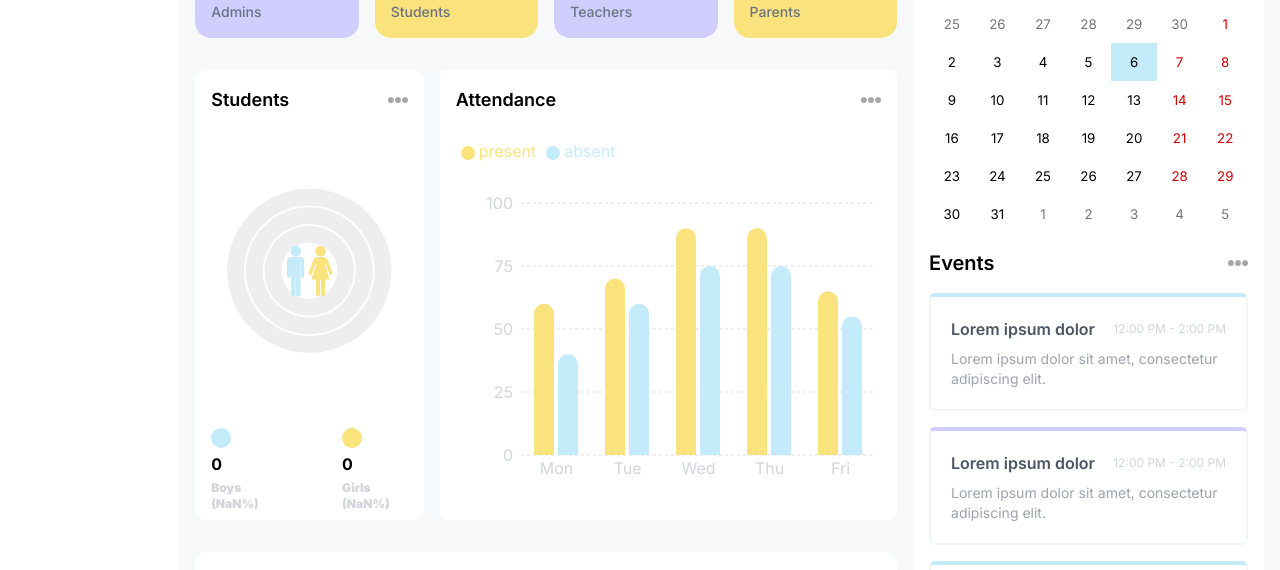
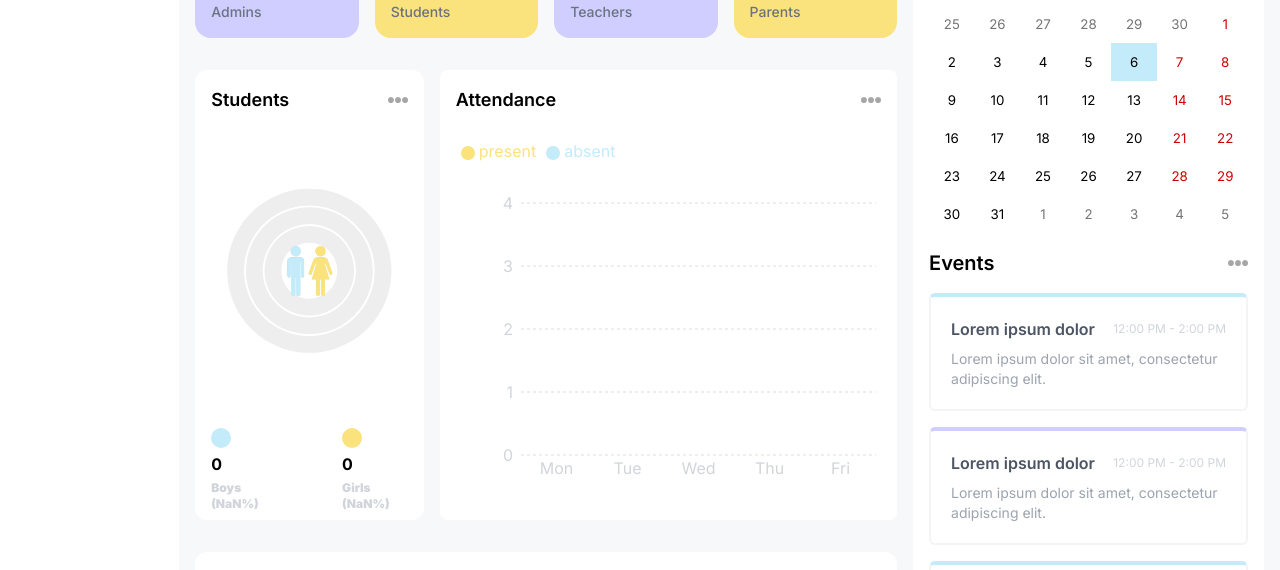
Before and after one commit to kita1510/ease-school, a Next.js app: page /admin in a window 1280 px wide. Shown: the part 181-751 px from the top of the page. Built offline with nearby package versions, Linux system fonts and the light colour scheme; no server answers; the database is empty.

Commit message:
feat: refactor AttendanceChart component to accept dynamic data and update AdminPage to use AttendanceChartContainer

```diff
--- a/src/app/(dashboard)/admin/page.tsx
+++ b/src/app/(dashboard)/admin/page.tsx
@@ -1,6 +1,5 @@
 import Announcements from "@/components/Announcements";
-import AttendanceChart from "@/components/AttendanceChart";
-import CountChart from "@/components/CountChart";
+import AttendanceChartContainer from "@/components/AttendanceChartContainer";
 import CountChartContainer from "@/components/CountChartContainer";
 import EventCalendar from "@/components/EventCalendar";
 import FinanceChart from "@/components/FinanceChart";
@@ -26,7 +25,7 @@
           </div>
           {/* ATTENDANCE CHART */}
           <div className="w-full lg:w-2/3 h-[450px]">
-            <AttendanceChart />
+            <AttendanceChartContainer />
           </div>
         </div>
         {/* BOTTOM CHART */}
--- a/src/components/AttendanceChart.tsx
+++ b/src/components/AttendanceChart.tsx
@@ -12,41 +12,12 @@
   ResponsiveContainer,
 } from "recharts";
 
-const data = [
-  {
-    name: "Mon",
-    present: 60,
-    absent: 40,
-  },
-  {
-    name: "Tue",
-    present: 70,
-    absent: 60,
-  },
-  {
-    name: "Wed",
-    present: 90,
-    absent: 75,
-  },
-  {
-    name: "Thu",
-    present: 90,
-    absent: 75,
-  },
-  {
-    name: "Fri",
-    present: 65,
-    absent: 55,
-  },
-];
-
-const AttendanceChart = () => {
+const AttendanceChart = ({
+  data,
+}: {
+  data: { name: string; present: number; absent: number }[];
+}) => {
   return (
-    <div className="bg-white rounded-lg p-4 h-full">
-      <div className="flex justify-between items-center">
-        <h1 className="text-lg font-semibold">Attendance</h1>
-        <Image src="/moreDark.png" alt="" width={20} height={20} />
-      </div>
     <ResponsiveContainer width="100%" height="90%">
       <BarChart width={500} height={300} data={data} barSize={20}>
         <CartesianGrid strokeDasharray="3 3" vertical={false} stroke="#ddd" />
@@ -79,7 +50,6 @@
         />
       </BarChart>
     </ResponsiveContainer>
-    </div>
   );
 };
 
--- /dev/null
+++ b/src/components/AttendanceChartContainer.tsx
@@ -0,0 +1,73 @@
+import Image from "next/image";
+import AttendanceChart from "./AttendanceChart";
+import prisma from "@/lib/prisma";
+
+const AttendanceChartContainer = async () => {
+  const today = new Date();
+  const dayOfWeek = today.getDay();
+  const daysSinceMonday = dayOfWeek === 0 ? 6 : dayOfWeek - 1;
+
+  const lastMonday = new Date(today);
+
+  lastMonday.setDate(today.getDate() - daysSinceMonday);
+
+  const resData = await prisma.attendance.findMany({
+    where: {
+      date: {
+        gte: lastMonday,
+      },
+    },
+    select: {
+      date: true,
+      present: true,
+    },
+  });
+
+  // console.log(data)
+
+  const daysOfWeek = ["Mon", "Tue", "Wed", "Thu", "Fri"];
+
+  const attendanceMap: { [key: string]: { present: number; absent: number } } =
+    {
+      Mon: { present: 0, absent: 0 },
+      Tue: { present: 0, absent: 0 },
+      Wed: { present: 0, absent: 0 },
+      Thu: { present: 0, absent: 0 },
+      Fri: { present: 0, absent: 0 },
+    };
+
+  resData.forEach((item) => {
+    const itemDate = new Date(item.date);
+    const dayOfWeek = itemDate.getDay();
+
+    if (dayOfWeek >= 1 && dayOfWeek <= 5) {
+      const dayName = daysOfWeek[dayOfWeek - 1];
+
+      if (item.present) {
+        attendanceMap[dayName].present += 1;
+      } else {
+        attendanceMap[dayName].absent += 1;
+      }
+    }
+  });
+
+  console.log(attendanceMap)
+
+  const data = daysOfWeek.map((day) => ({
+    name: day,
+    present: attendanceMap[day].present,
+    absent: attendanceMap[day].absent,
+  }));
+
+  return (
+    <div className="bg-white rounded-lg p-4 h-full">
+      <div className="flex justify-between items-center">
+        <h1 className="text-lg font-semibold">Attendance</h1>
+        <Image src="/moreDark.png" alt="" width={20} height={20} />
+      </div>
+      <AttendanceChart data={data}/>
+    </div>
+  );
+};
+
+export default AttendanceChartContainer;
```
Lines whose indentation alone changed are shown as unchanged.
